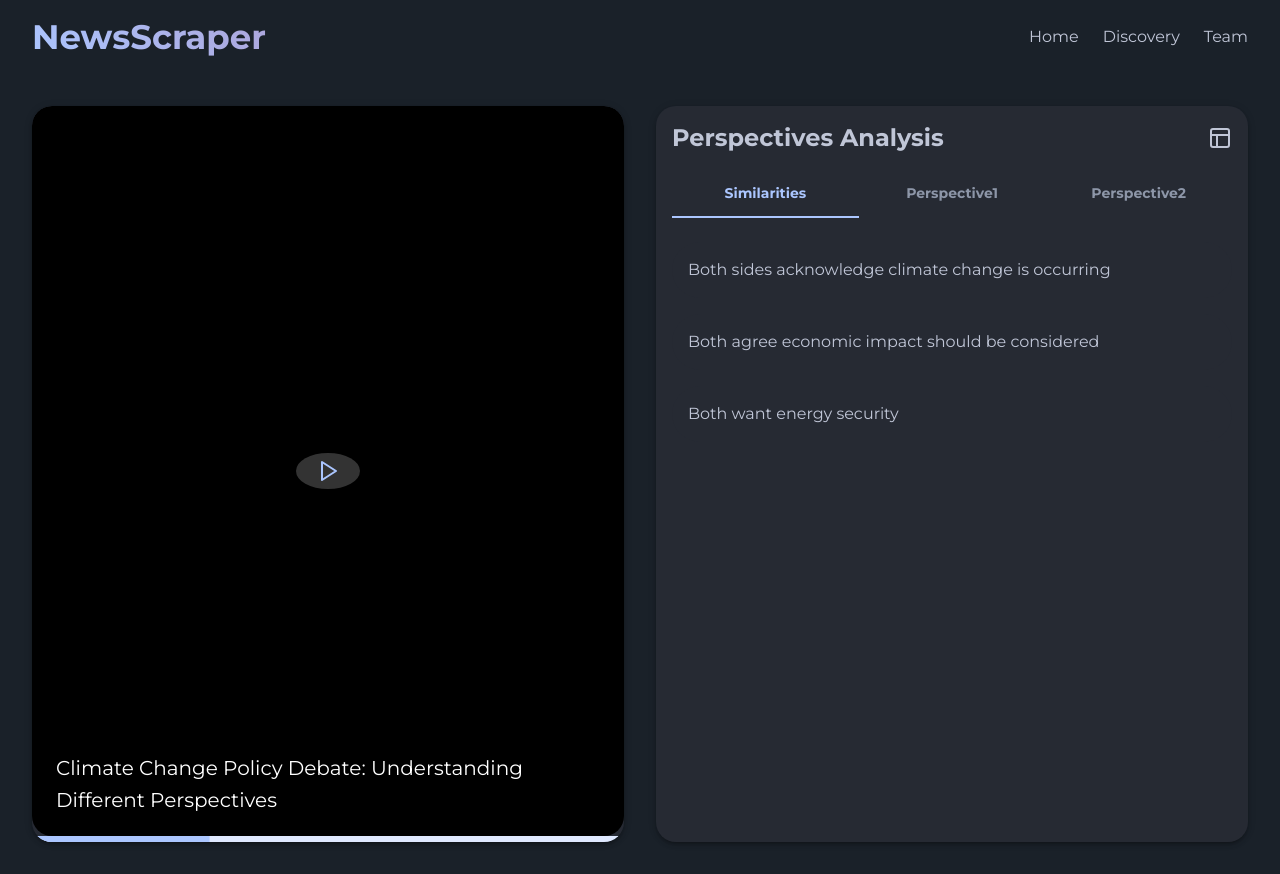
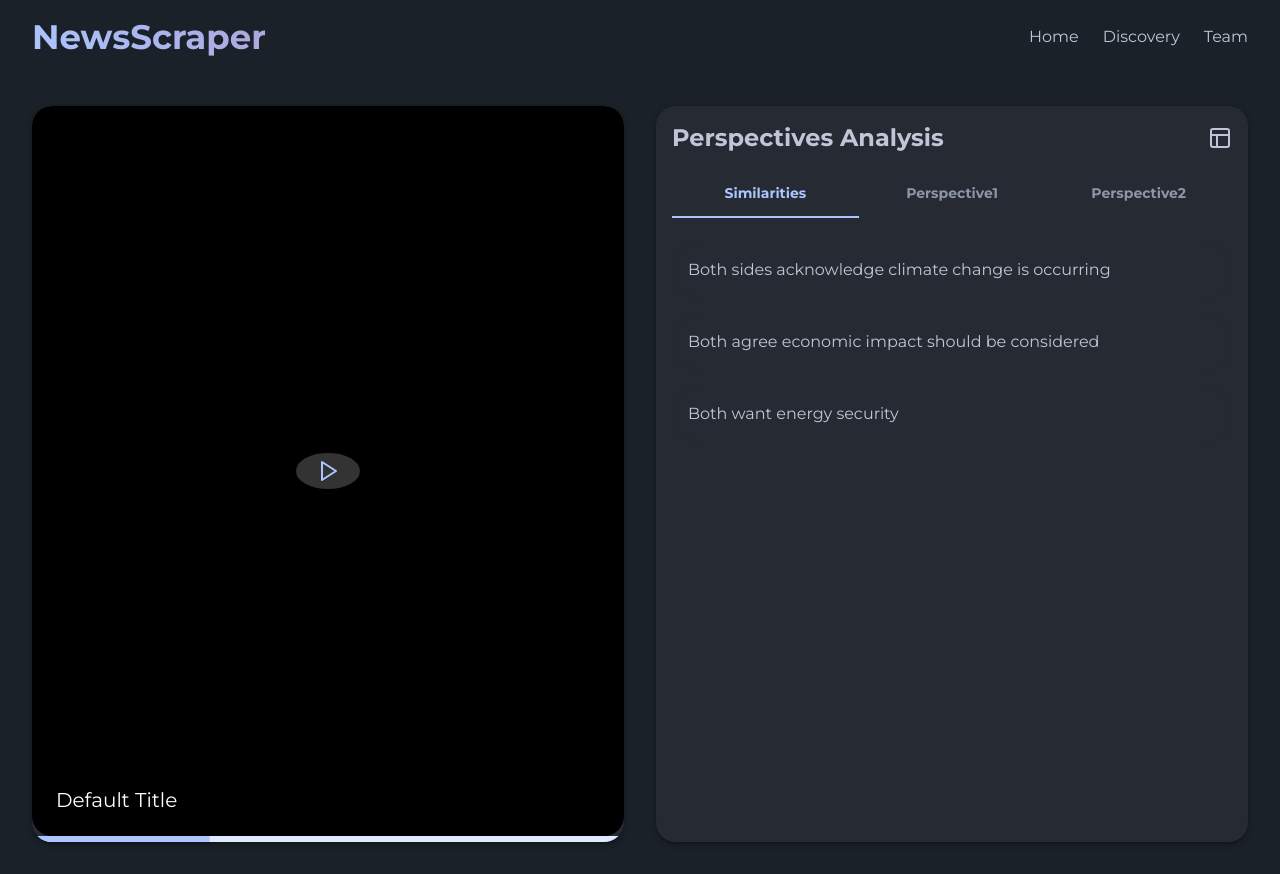
Before and after one commit to Sherv01/PolarPod, a React (Vite) app: page /analysis in a window 1280 px wide. Built offline with nearby package versions, Linux system fonts and the light colour scheme.

Commit message:
added the ability for news titles to carry across pages with a default title if navigating with no article click

```diff
--- a/src/DiscoveryPage.jsx
+++ b/src/DiscoveryPage.jsx
@@ -1,6 +1,7 @@
 import React, { useState } from 'react';
 import { Search, Clock, TrendingUp } from 'lucide-react';
 import { createTheme, ThemeProvider, styled } from '@mui/material/styles';
+import { useNavigate } from 'react-router-dom';
 import {
   Box,
   TextField,
@@ -92,6 +93,7 @@ const StyledSearch = styled(TextField)(({ theme }) => ({
 
 const DiscoveryPage = () => {
   const [searchQuery, setSearchQuery] = useState('');
+  const navigate = useNavigate();
 
   // Sample news data - would come from API in real app
   const newsArticles = [
@@ -164,7 +166,7 @@ const DiscoveryPage = () => {
             {/* Featured Article (Large Tile) */}
             {newsArticles.filter((article) => article.isLarge).map((article) => (
               <Grid key={article.id} item xs={12} md={8} onClick={() => window.location.href = '/analysis'} style={{ cursor: 'pointer' }} >
-                <Card sx={{ display: 'flex', flexDirection: 'column', boxShadow: 3 }} >
+                <Card sx={{ display: 'flex', flexDirection: 'column', cursor: 'pointer', boxShadow: 3 }} onClick={() => navigate(`/analysis`, { state: { title: article.title } })} >
                   <CardMedia
                     component="img"
                     height="300"
@@ -191,7 +193,7 @@ const DiscoveryPage = () => {
             {/* Regular Articles (Smaller Tiles) */}
             {newsArticles.filter((article) => !article.isLarge).map((article) => (
               <Grid key={article.id} item xs={12} md={4} >
-                <Card sx={{ boxShadow: 1, '&:hover': { boxShadow: 4 }}} onClick={() => window.location.href = '/analysis'} style={{ cursor: 'pointer' }}>
+                <Card sx={{ display: 'flex', flexDirection: 'column', cursor: 'pointer', boxShadow: 3 }} onClick={() => navigate(`/analysis`, { state: { title: article.title } })} >
                   <CardMedia
                     component="img"
                     height="150"
--- a/src/NewsInterface.jsx
+++ b/src/NewsInterface.jsx
@@ -1,5 +1,6 @@
 import React, { useState } from 'react';
 import { Play, Pause, Layout } from 'lucide-react';
+import { useLocation } from 'react-router-dom';
 import {
   createTheme,
   ThemeProvider,
@@ -93,8 +94,10 @@ const StyledTab = styled(Tab)(({ theme }) => ({
 }));
 
 const NewsInterface = () => {
+  const location = useLocation();
   const [isPlaying, setIsPlaying] = useState(false);
   const [activeTab, setActiveTab] = useState('similarities');
+  const title = location.state?.title || "Default Title";
 
   // Sample data
   const viewpoints = {
@@ -169,7 +172,7 @@ const NewsInterface = () => {
                 borderRadius: `${theme.shape.borderRadius / 2}px`,
               }}
             >
-              Climate Change Policy Debate: Understanding Different Perspectives
+              {title}
             </Typography>
           </Box>
           <LinearProgress variant="determinate" value={30} sx={{ height: 6, borderRadius: 3 }} />
```
